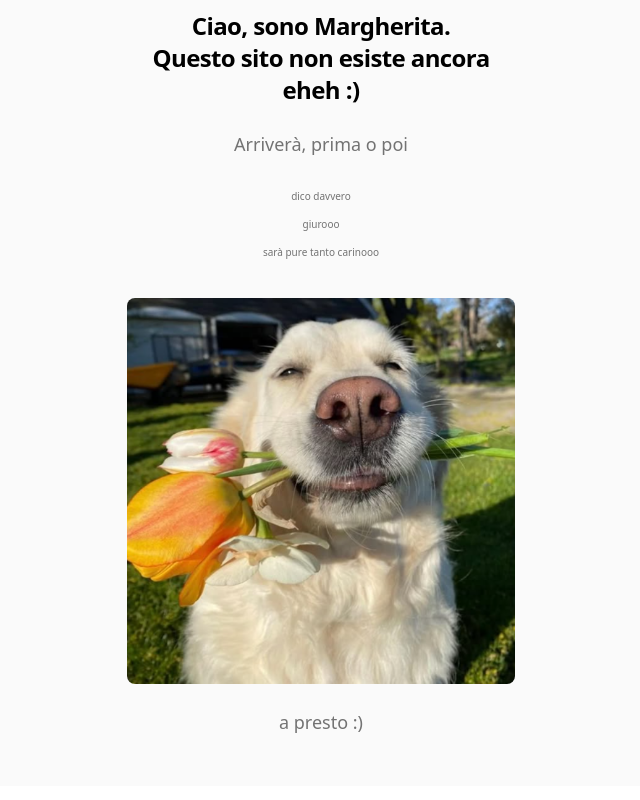
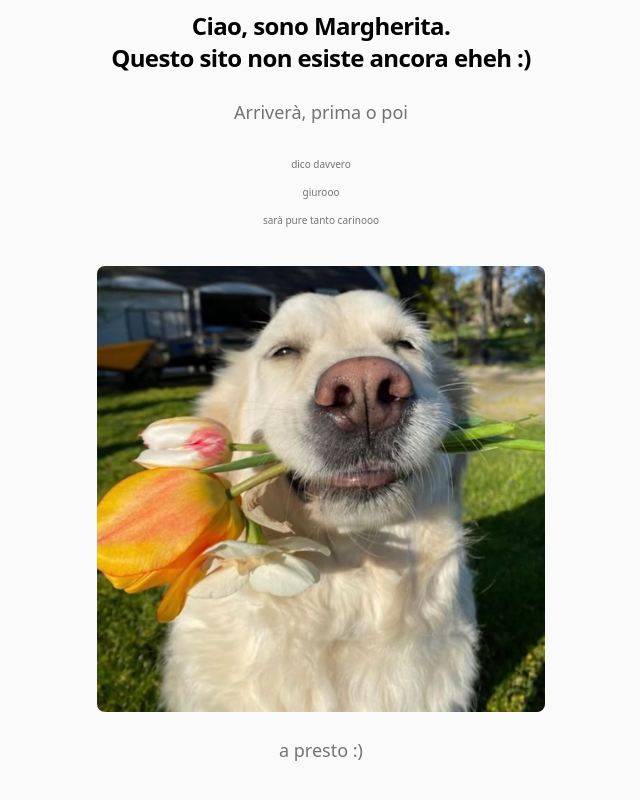
Before and after one commit to marghherita/blog-lab, a React (Vite) app: page /wip in a window 1280 px wide. Shown: the part 288-1088 px from the top of the page, without its empty margins (319-959 px from the left). Built offline with nearby package versions, Linux system fonts and the light colour scheme; no server answers.

Commit message:
💄 fix: max w wip page desktop

```diff
--- a/src/pages/wip/wip.tsx
+++ b/src/pages/wip/wip.tsx
@@ -5,7 +5,7 @@ export function WipPage() {
   return (
     <div className="relative grid min-h-svh place-items-center overflow-hidden bg-neutral-50 py-[50px]">
       {/* contenitore stretto: una colonna su telefono */}
-      <div className="w-full max-w-[360px] sm:max-w-[420px] px-4">
+      <div className="w-full max-w-[360px] sm:max-w-[680px] px-4">
         {/* blocco testo */}
         <div className="w-full text-center">
           <Logo className="mx-auto h-[100px] md:h-[200px] w-auto text-foreground" />
@@ -28,7 +28,7 @@ export function WipPage() {
           <img
             src={doggo}
             alt="Hero"
-            className="mx-auto w-full h-auto rounded-md"
+            className="mx-auto w-full h-auto rounded-md md:max-w-md"
             loading="lazy"
             decoding="async"
           />
```
